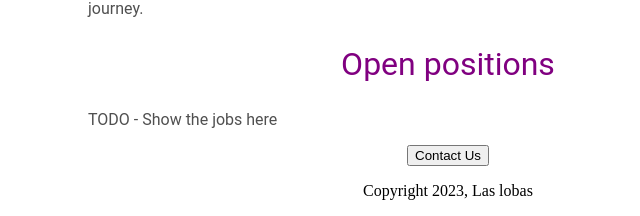
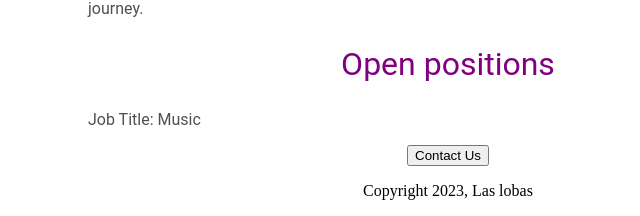
Before and after one commit to InesVizcaino/Ae2-website, a Flask app: page / in a window 1280 px wide. Shown: the part 683-899 px from the top of the page, without its empty margins (192-832 px from the left). Run offline with Flask 3, Linux system fonts and the light colour scheme.

Commit message:
added the flask project

```diff
--- a/templates/home.html
+++ b/templates/home.html
@@ -21,14 +21,14 @@
         font-family:Roboto;
         font-size:32px;
         color:purple;
-         text-align: center;
+        text-align: center;
         font-weight: normal;
       }
 
-    .bodytext {
+      .bodytext {
         font-family: Roboto;
         color: rgb(80, 80, 80);
-    }
+      }
 
       #container {
         max-width: 720px;
@@ -47,7 +47,7 @@
         Peace shop, we believe in the power of music to touch the soul and enrich our lives! We are a music store passionate about providing our customers with a wide variety of musical instruments, accessories, sound equipment, and educational resources. Whether you are an experienced musician or just starting to explore the world of music, we are here to assist you in every step of your musical journey.
       </p>
       <h2>Open positions</h2>
-      <p class="bodytext">TODO - Show the jobs here</p>
+      <p class="bodytext">Job Title: Music
       <div style="text-align:center;">
       <button>Contact Us</button>
         <p>Copyright 2023, Las lobas</p>
```
